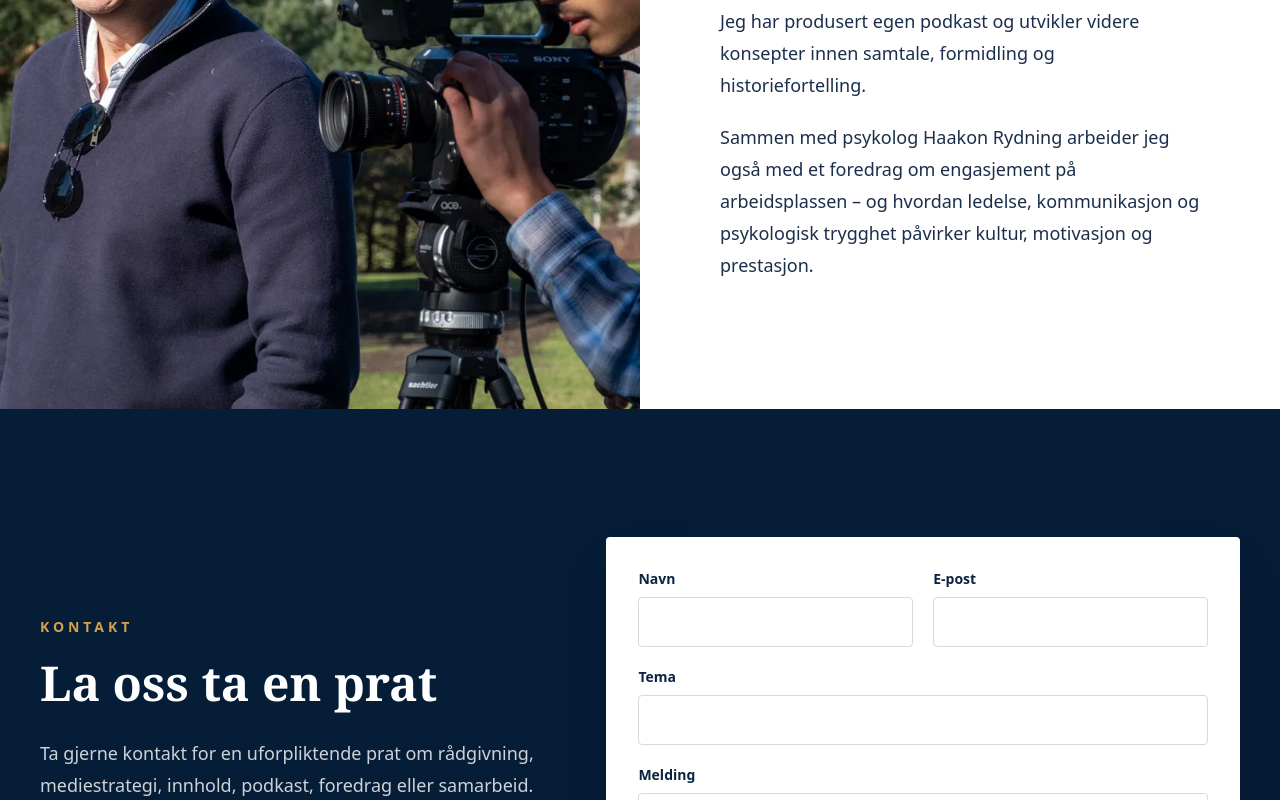
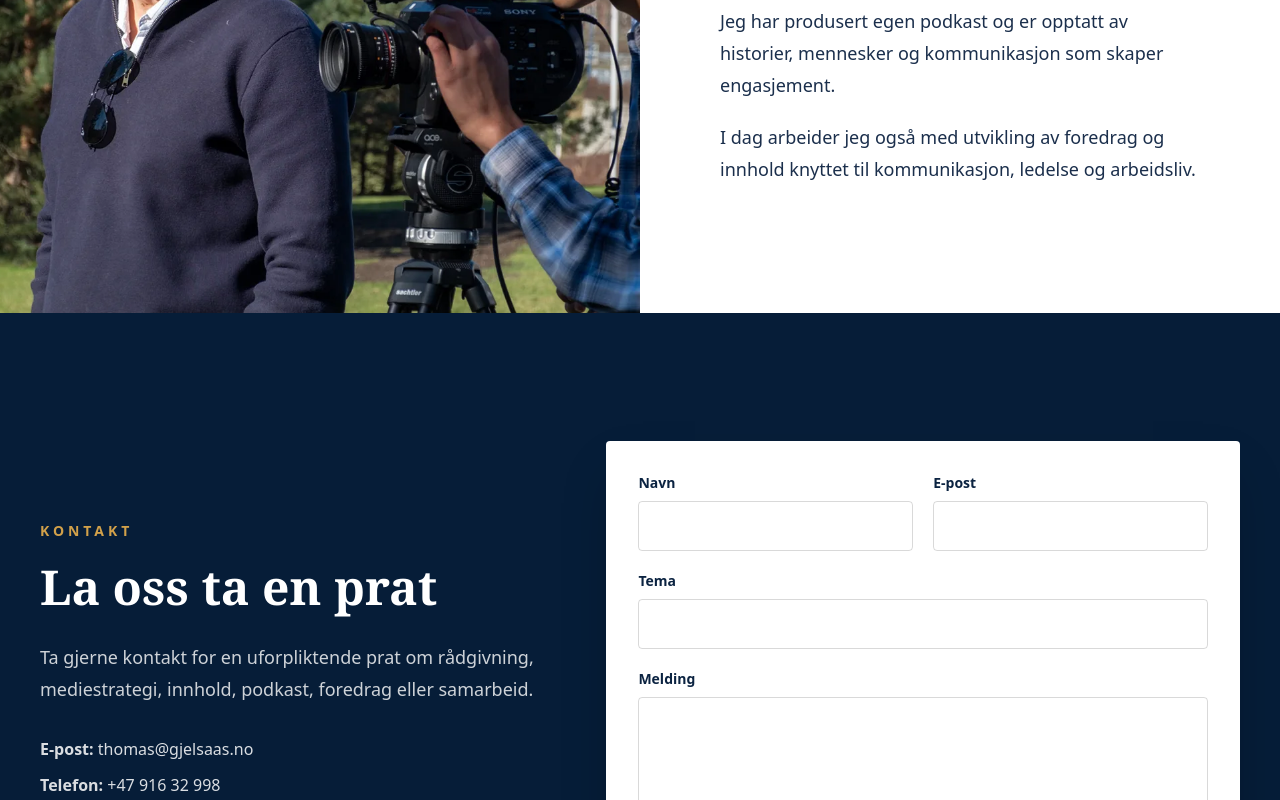
Before and after one commit to Siestafilm/gjelsaasmedia, a Next.js app: page / in a window 1280 px wide. Shown: the part 3580-4380 px from the top of the page. Built offline with nearby package versions, Linux system fonts and the light colour scheme.

Commit message:
Small design tweaks

```diff
--- a/app/page.tsx
+++ b/app/page.tsx
@@ -209,10 +209,10 @@ export default async function Home({
           <p className="mb-4 text-sm font-bold uppercase tracking-[0.28em] text-[#b7842b]">Podkast og foredrag</p>
           <h2 className="font-serif text-4xl max-w-[550px] font-bold leading-tight">Innhold, samtaler og engasjement</h2>
           <p className="mt-8 max-w-[550px] text-lg leading-8 text-[#1b2f4c]">
-            Jeg har produsert egen podkast og utvikler videre konsepter innen samtale, formidling og historiefortelling.
+            Jeg har produsert egen podkast og er opptatt av historier, mennesker og kommunikasjon som skaper engasjement.
           </p>
           <p className="mt-5 max-w-[550px] text-lg leading-8 text-[#1b2f4c]">
-            Sammen med psykolog Haakon Rydning arbeider jeg også med et foredrag om engasjement på arbeidsplassen – og hvordan ledelse, kommunikasjon og psykologisk trygghet påvirker kultur, motivasjon og prestasjon.
+            I dag arbeider jeg også med utvikling av foredrag og innhold knyttet til kommunikasjon, ledelse og arbeidsliv.
           </p>
         </div>
       </section>
@@ -227,7 +227,7 @@ export default async function Home({
             </p>
             <div className="mt-8 space-y-3 text-white/85">
               <p><strong>E-post:</strong> <a className="hover:text-white" href="mailto:thomas@gjelsaas.no">thomas@gjelsaas.no</a></p>
-              <p><strong>Telefon:</strong> <a className="hover:text-white" href="tel:+4790928454">+47 916 28 998</a></p>
+              <p><strong>Telefon:</strong> <a className="hover:text-white" href="tel:+4791632998">+47 916 32 998</a></p>
             </div>
             <div className="mt-8 flex items-center gap-5">
               <a
```
